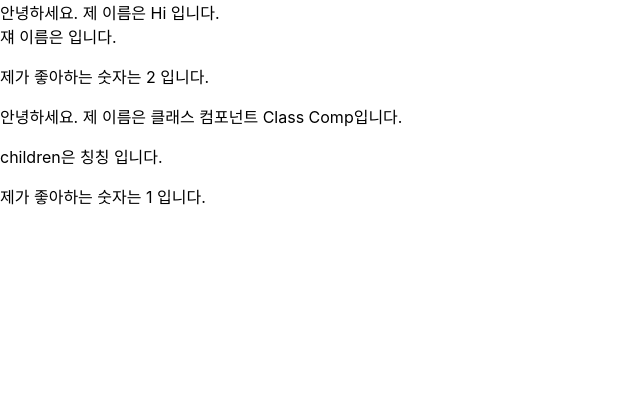
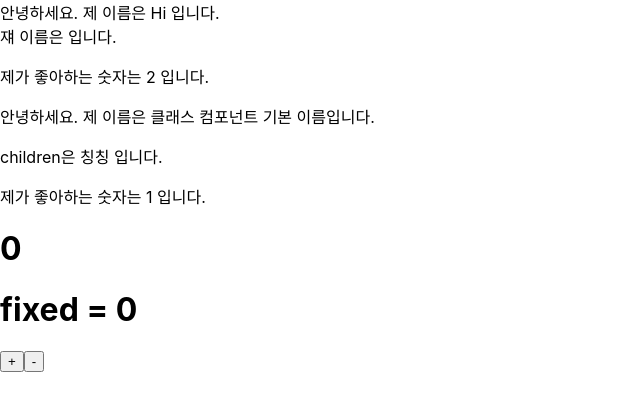
Before and after one commit to Wony-Lee/react_study, a React (Create React App) app: page / in a window 1280 px wide. Shown: the top 410 px of the page, without its empty margins (0-640 px from the left). Built offline with nearby package versions, Linux system fonts and the light colour scheme.

Commit message:
counter step2

```diff
--- a/src/App.js
+++ b/src/App.js
@@ -1,4 +1,5 @@
 import "./App.css";
+import Counter from "./components/counter/CounterClass";
 import MyCompClass from "./components/MyCompClass";
 import MyComponent from "./components/MyComponent";
 
@@ -7,6 +8,7 @@ function App() {
         <>
             <MyComponent favoriteNumber={2} name={"Hi"}></MyComponent>
             <MyCompClass favoriteNumber={1}>칭칭</MyCompClass>
+            <Counter />
         </>
     );
 }
--- a/src/components/MyCompClass.js
+++ b/src/components/MyCompClass.js
@@ -2,6 +2,13 @@ import React, { Component } from "react";
 import PropTypes from "prop-types";
 
 class MyCompClass extends Component {
+    static defaultProps = {
+        name: "기본 이름",
+    };
+    static propTypes = {
+        name: PropTypes.string,
+        favoriteNumber: PropTypes.number.isRequired,
+    };
     render() {
         const { name, favoriteNumber, children } = this.props;
         return (
@@ -14,13 +21,4 @@ class MyCompClass extends Component {
     }
 }
 
-MyCompClass.defaultProps = {
-    name: "Class Comp",
-};
-
-MyCompClass.propTypes = {
-    name: PropTypes.string,
-    favoriteNumber: PropTypes.number.isRequired,
-};
-
 export default MyCompClass;
--- /dev/null
+++ b/src/components/counter/CounterClass.js
@@ -0,0 +1,35 @@
+import React, { Component } from "react";
+
+class Counter extends Component {
+    state = {
+        number: 0,
+        fixedNumber: 0,
+    };
+    render() {
+        const { number, fixedNumber } = this.state; // state 를 조회할 때는 this.state로 조회한다.
+        return (
+            <>
+                <h1>{number}</h1>
+                <h1>fixed = {fixedNumber}</h1>
+                <button
+                    // onClick을 통해 버튼이 클릭되었을 때 호출할 함수를 지정함.
+                    onClick={() => {
+                        // this.setState를 사용해서 state에 새로운 값을 넣을 수 있음.
+                        this.setState({ number: number + 1 });
+                    }}
+                >
+                    +
+                </button>
+                <button
+                    onClick={() => {
+                        this.setState({ number: number - 1 });
+                    }}
+                >
+                    -
+                </button>
+            </>
+        );
+    }
+}
+
+export default Counter;
```
